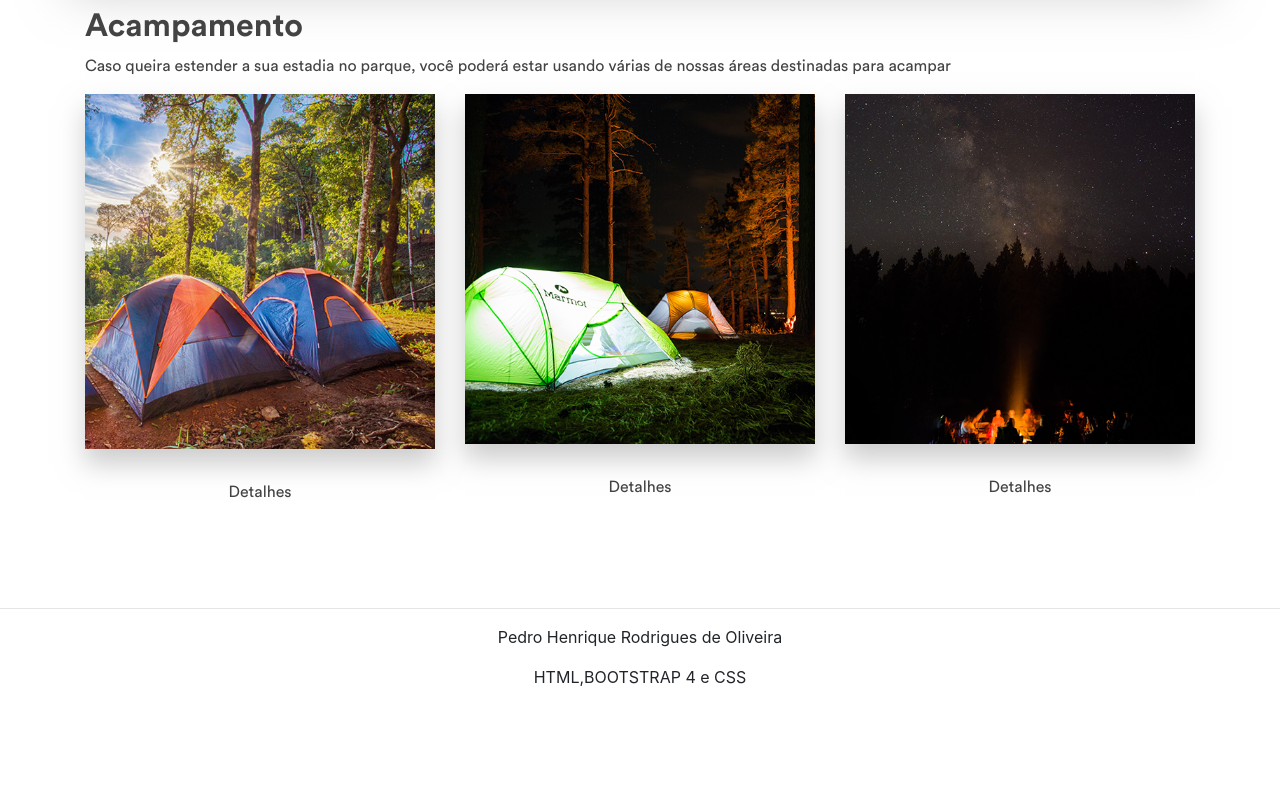
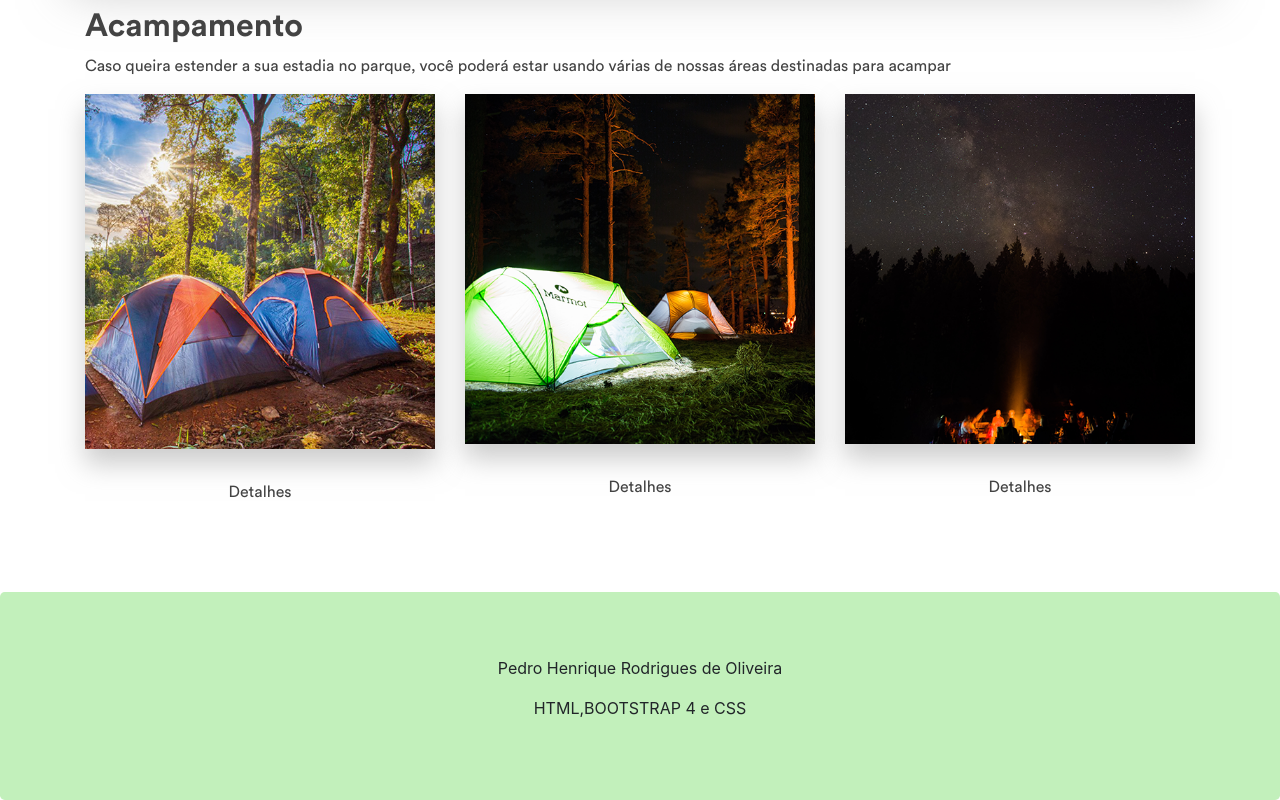
Before and after one commit to Dark-Guy/parque_nacional, a plain HTML site: page index.html in a window 1280 px wide. Shown: the part 2060-2860 px from the top of the page. Before the commit the page ends 2749 px from the top, so only its background shows below. Drawn offline with Linux system fonts and the light colour scheme.

```diff
--- a/css/custom.css
+++ b/css/custom.css
@@ -164,3 +164,7 @@ i{
 .res:hover{
     color: orangered;
 }
+
+.jumbotron{
+    background-color: rgb(194, 240, 187);
+}
--- a/index.html
+++ b/index.html
@@ -234,9 +234,8 @@
     </section>
     <!--Fim Acampamento-->
     <br><br>
-    <hr>
     <!--Rodapé-->
-    <div class="col-12 text-center rodape">
+    <div class="jumbotron text-center footer" style="margin-bottom:0">
         <p>Pedro Henrique Rodrigues de Oliveira</p>
         <p>HTML,BOOTSTRAP 4 e CSS</p>
     </div>
```
